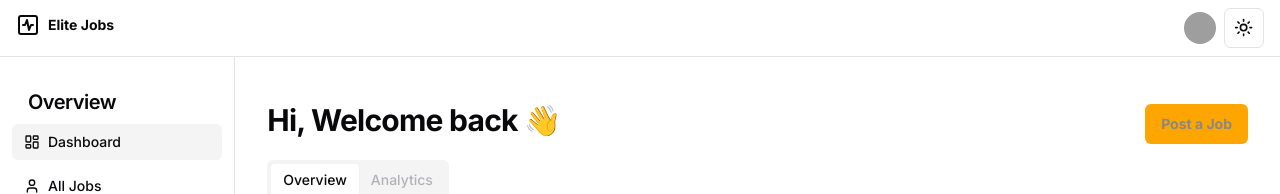
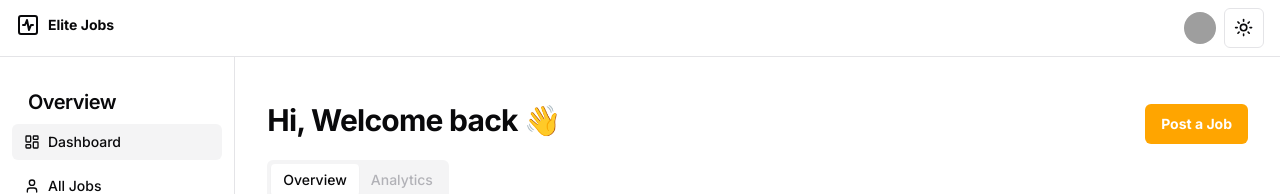
Before and after one commit to mosespace/elite-jobs, a Next.js app: page /dashboard in a window 1280 px wide. Shown: the top 194 px of the page. Built offline with nearby package versions, Linux system fonts and the light colour scheme; grey boxes are pictures that could not be loaded.

Commit message:
feat: updated styles

```diff
--- a/app/dashboard/page.tsx
+++ b/app/dashboard/page.tsx
@@ -26,7 +26,7 @@ export default function page() {
             {/* <CalendarDateRangePicker /> */}
             <Button
               onClick={() => router.push('/dashboard/all-jobs')}
-              className='bg-[#ffa500] font-bold text-[#888888] hover:border hover:border-[#ffa500] hover:bg-transparent dark:font-normal dark:text-white'
+              className='bg-[#ffa500] font-bold text-white hover:text-zinc-950 hover:border hover:border-[#ffa500] hover:bg-transparent dark:font-normal dark:text-white'
             >
               Post a Job
             </Button>
--- a/components/backend/Overview.tsx
+++ b/components/backend/Overview.tsx
@@ -60,14 +60,14 @@ export function Overview() {
         <XAxis
           dataKey='name'
           stroke='#888888'
-          //   fontSize={12}
-          //   className='text-[12px]'
+          fontSize={12}
+          className='text-[12px]'
           tickLine={false}
           axisLine={false}
         />
         <YAxis
           stroke='#888888'
-          //   fontSize={12}
+          fontSize={12}
           tickLine={false}
           axisLine={false}
           tickFormatter={(value: any) => `$${value}`}
```
